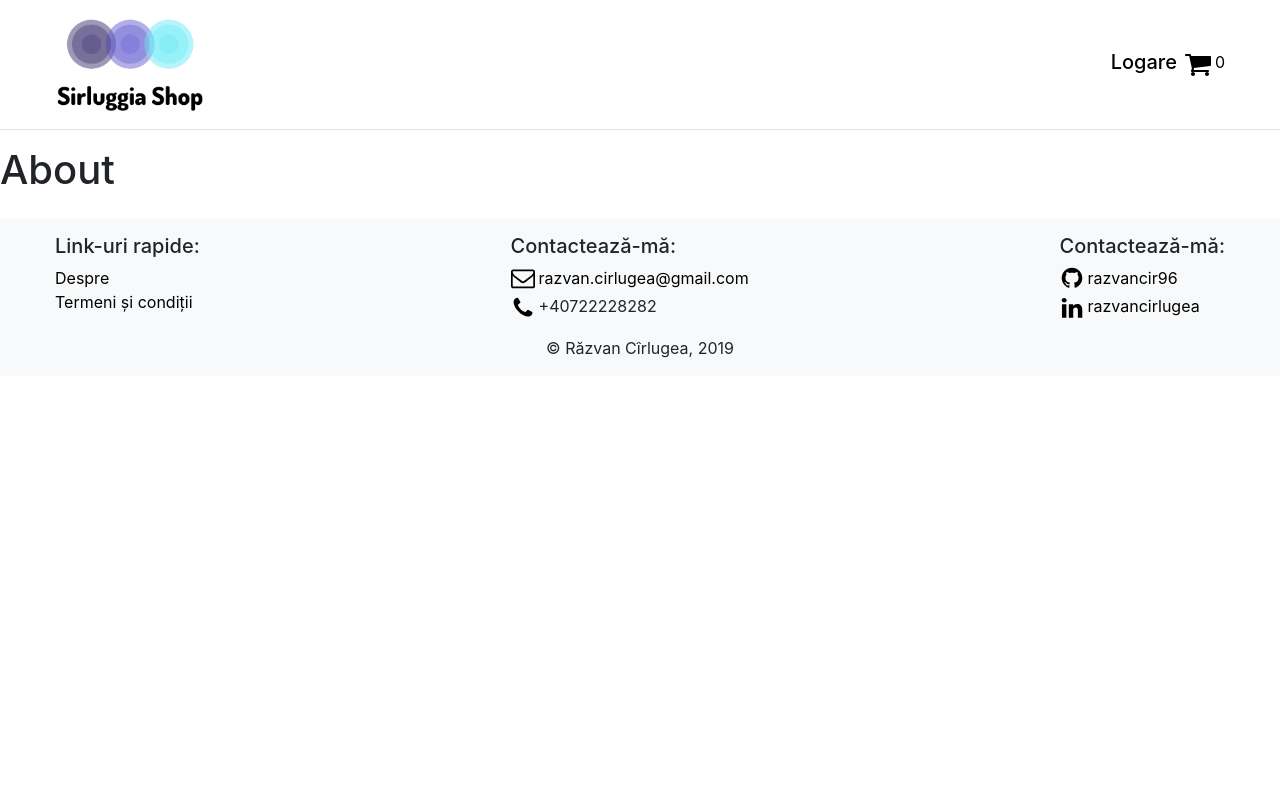
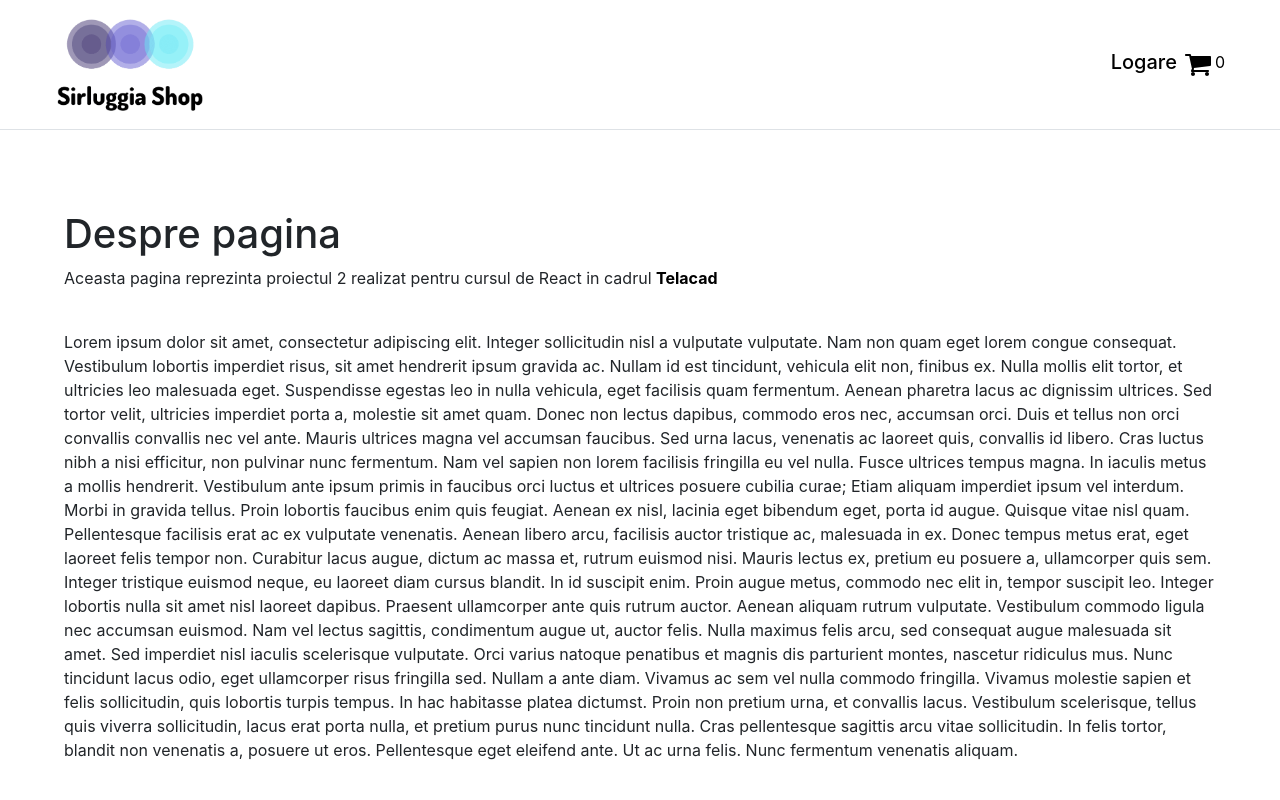
Before and after one commit to alexgrigores/react-sirluggia-shop, a React (Create React App) app: page /about in a window 1280 px wide. Shown: the top 800 px of the page. Built offline with nearby package versions, Linux system fonts and the light colour scheme.

Commit message:
Adjust About page

```diff
--- /dev/null
+++ b/src/pages/About.css
@@ -0,0 +1,3 @@
+.contentContainer {
+    padding: 5%
+}
--- a/src/pages/About.jsx
+++ b/src/pages/About.jsx
@@ -1,12 +1,24 @@
 import React from 'react';
 import Layout from '../components/Layout';
+import './About.css'
 
 function About() {
     return(
         <div>
             <Layout>
-                <h1>About</h1>
-            </Layout>
+                <div className='contentContainer'>
+                    <h1>Despre pagina</h1>
+                    <p>Aceasta pagina reprezinta proiectul 2 realizat pentru cursul de React in cadrul <b><a href='https://www.telacad.ro/'>Telacad</a></b></p>
+                    <br/>
+                    <p>
+                        Lorem ipsum dolor sit amet, consectetur adipiscing elit. Integer sollicitudin nisl a vulputate vulputate. Nam non quam eget lorem congue consequat. Vestibulum lobortis imperdiet risus, sit amet hendrerit ipsum gravida ac. Nullam id est tincidunt, vehicula elit non, finibus ex. Nulla mollis elit tortor, et ultricies leo malesuada eget. Suspendisse egestas leo in nulla vehicula, eget facilisis quam fermentum. Aenean pharetra lacus ac dignissim ultrices. Sed tortor velit, ultricies imperdiet porta a, molestie sit amet quam.
+                        Donec non lectus dapibus, commodo eros nec, accumsan orci. Duis et tellus non orci convallis convallis nec vel ante. Mauris ultrices magna vel accumsan faucibus. Sed urna lacus, venenatis ac laoreet quis, convallis id libero. Cras luctus nibh a nisi efficitur, non pulvinar nunc fermentum. Nam vel sapien non lorem facilisis fringilla eu vel nulla. Fusce ultrices tempus magna. In iaculis metus a mollis hendrerit.
+                        Vestibulum ante ipsum primis in faucibus orci luctus et ultrices posuere cubilia curae; Etiam aliquam imperdiet ipsum vel interdum. Morbi in gravida tellus. Proin lobortis faucibus enim quis feugiat. Aenean ex nisl, lacinia eget bibendum eget, porta id augue. Quisque vitae nisl quam. Pellentesque facilisis erat ac ex vulputate venenatis. Aenean libero arcu, facilisis auctor tristique ac, malesuada in ex. Donec tempus metus erat, eget laoreet felis tempor non. Curabitur lacus augue, dictum ac massa et, rutrum euismod nisi. Mauris lectus ex, pretium eu posuere a, ullamcorper quis sem. Integer tristique euismod neque, eu laoreet diam cursus blandit.
+                        In id suscipit enim. Proin augue metus, commodo nec elit in, tempor suscipit leo. Integer lobortis nulla sit amet nisl laoreet dapibus. Praesent ullamcorper ante quis rutrum auctor. Aenean aliquam rutrum vulputate. Vestibulum commodo ligula nec accumsan euismod. Nam vel lectus sagittis, condimentum augue ut, auctor felis. Nulla maximus felis arcu, sed consequat augue malesuada sit amet. Sed imperdiet nisl iaculis scelerisque vulputate. Orci varius natoque penatibus et magnis dis parturient montes, nascetur ridiculus mus. Nunc tincidunt lacus odio, eget ullamcorper risus fringilla sed. Nullam a ante diam. Vivamus ac sem vel nulla commodo fringilla. Vivamus molestie sapien et felis sollicitudin, quis lobortis turpis tempus.
+                        In hac habitasse platea dictumst. Proin non pretium urna, et convallis lacus. Vestibulum scelerisque, tellus quis viverra sollicitudin, lacus erat porta nulla, et pretium purus nunc tincidunt nulla. Cras pellentesque sagittis arcu vitae sollicitudin. In felis tortor, blandit non venenatis a, posuere ut eros. Pellentesque eget eleifend ante. Ut ac urna felis. Nunc fermentum venenatis aliquam.
+                    </p>
+                </div>
+                </Layout>
         </div>
     );
 }
```
